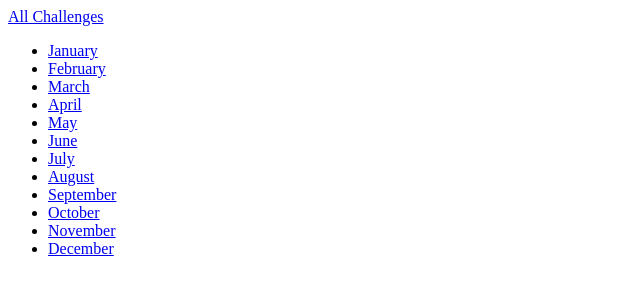
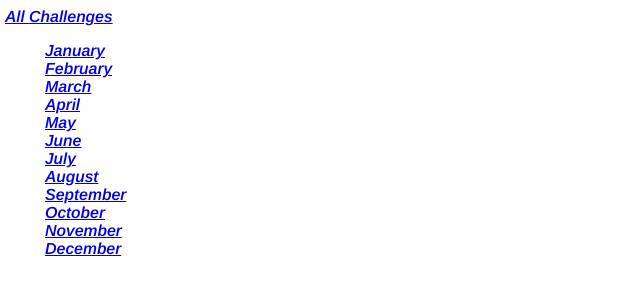
Before and after one commit to vvlaad-c/Practice-Websites, a Django app: page /challenges/ in a window 1280 px wide. Shown: the top 300 px of the page, without its empty margins (0-640 px from the left). Run offline with Django 5.2, Linux system fonts and the light colour scheme.

Commit message:
Added static files
Added global and app specific static files for styling

```diff
--- /dev/null
+++ b/Django_course/monthly_challenges/challenges/static/challenges/challenges.css
@@ -0,0 +1,3 @@
+ul {
+    list-style: none;
+}
--- a/Django_course/monthly_challenges/challenges/templates/challenges/index.html
+++ b/Django_course/monthly_challenges/challenges/templates/challenges/index.html
@@ -1,7 +1,15 @@
 {% extends "base.html" %}
+{% load static %}
 
+<!-- Head element blocks -->
 {% block page_title %}All Challenges{% endblock page_title %}
 
+{% block css_files %}
+    <link rel="stylesheet" href="{% static "challenges/challenges.css" %}">
+{% endblock css_files %}
+
+
+<!-- Body element blocks -->
 {% block content %}
     {% include "challenges/includes/header.html" %}
     <ul>
--- a/Django_course/monthly_challenges/monthly_challenges/settings.py
+++ b/Django_course/monthly_challenges/monthly_challenges/settings.py
@@ -120,6 +120,10 @@ USE_TZ = True
 
 STATIC_URL = 'static/'
 
+STATICFILES_DIRS = [
+    BASE_DIR / "static"
+]
+
 # Default primary key field type
 # https://docs.djangoproject.com/en/5.0/ref/settings/#default-auto-field
 
--- /dev/null
+++ b/Django_course/monthly_challenges/static/base.css
@@ -0,0 +1,9 @@
+@import url('https://fonts.googleapis.com/css2?family=Arimo:ital,wght@1,600&display=swap');
+
+html {
+    font-family: 'Arimo', sans-serif;
+}
+
+body {
+    margin-left: 5px;
+}
--- a/Django_course/monthly_challenges/templates/base.html
+++ b/Django_course/monthly_challenges/templates/base.html
@@ -1,9 +1,13 @@
+{% load static %}
+
 <!DOCTYPE html>
 <html lang="en">
 <head>
     <meta charset="UTF-8">
     <meta name="viewport" content="width=device-width, initial-scale=1.0">
     <title>{% block page_title %}{% endblock page_title %}</title>
+    <link rel="stylesheet" href="{% static "base.css" %}">
+    {% block css_files %}{% endblock css_files %}
 </head>
 <body>
     {% block content %}{% endblock content %}
```
